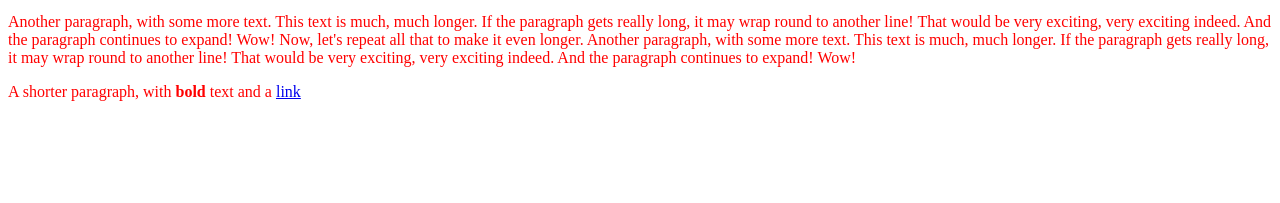
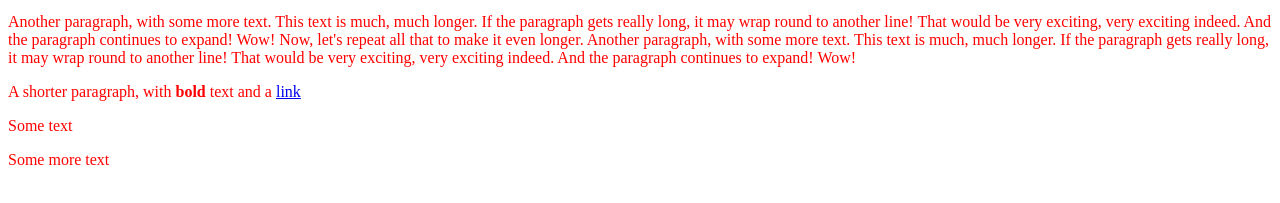
Before and after one commit to agfs-srana/agfs-srana.github.io, a plain HTML site: page index.html in a window 1280 px wide. Shown: the part 87-290 px from the top of the page. Drawn offline with Linux system fonts and the light colour scheme.

Commit message:
Update index.html

```diff
--- a/index.html
+++ b/index.html
@@ -10,3 +10,5 @@
         <p>A shorter paragraph, with <b>bold</b> text and a <a href="https://google.com">link</a></p>
     </body>
 </html>
+<p class="orange">Some text</p>
+<p class="orange">Some more text</p>
```
